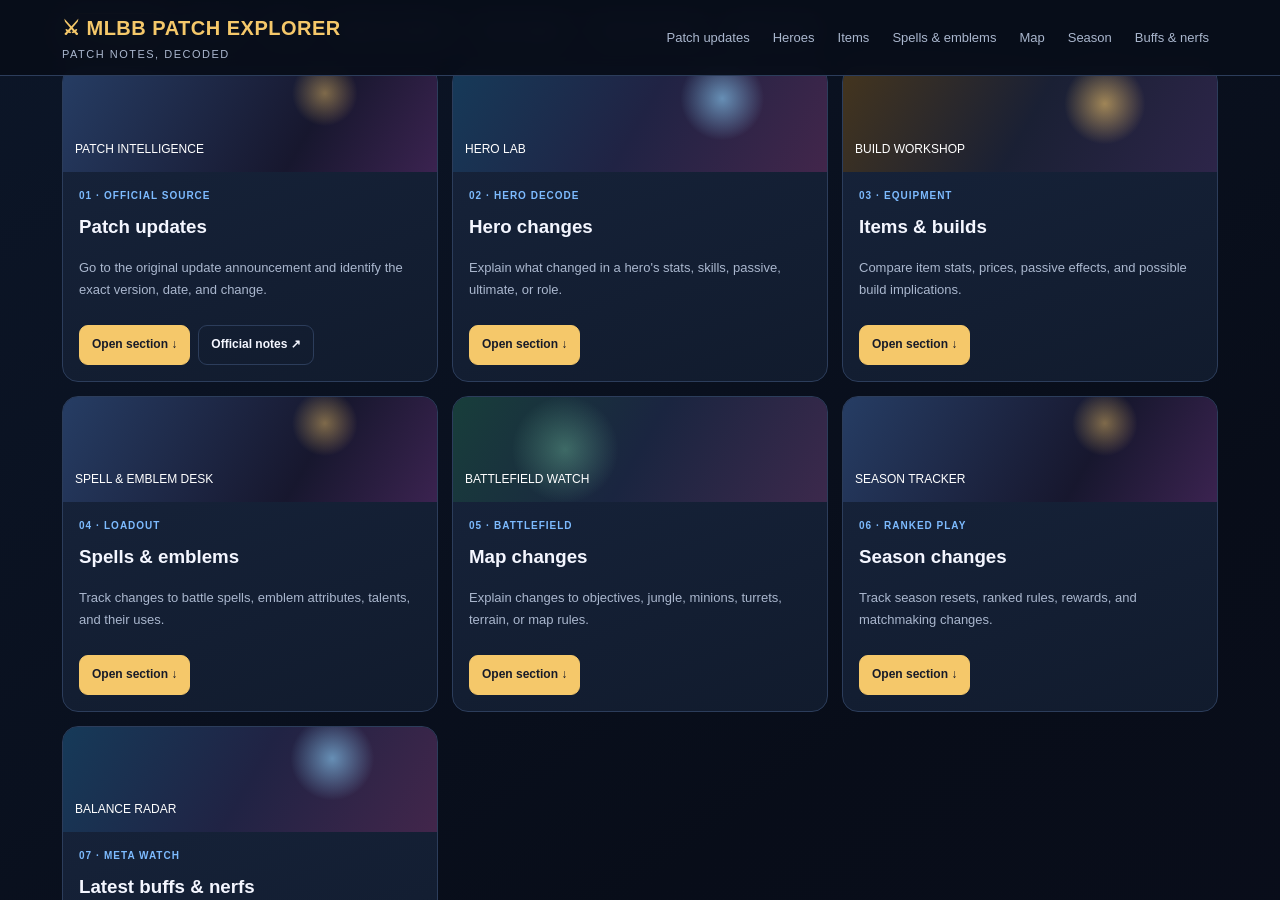
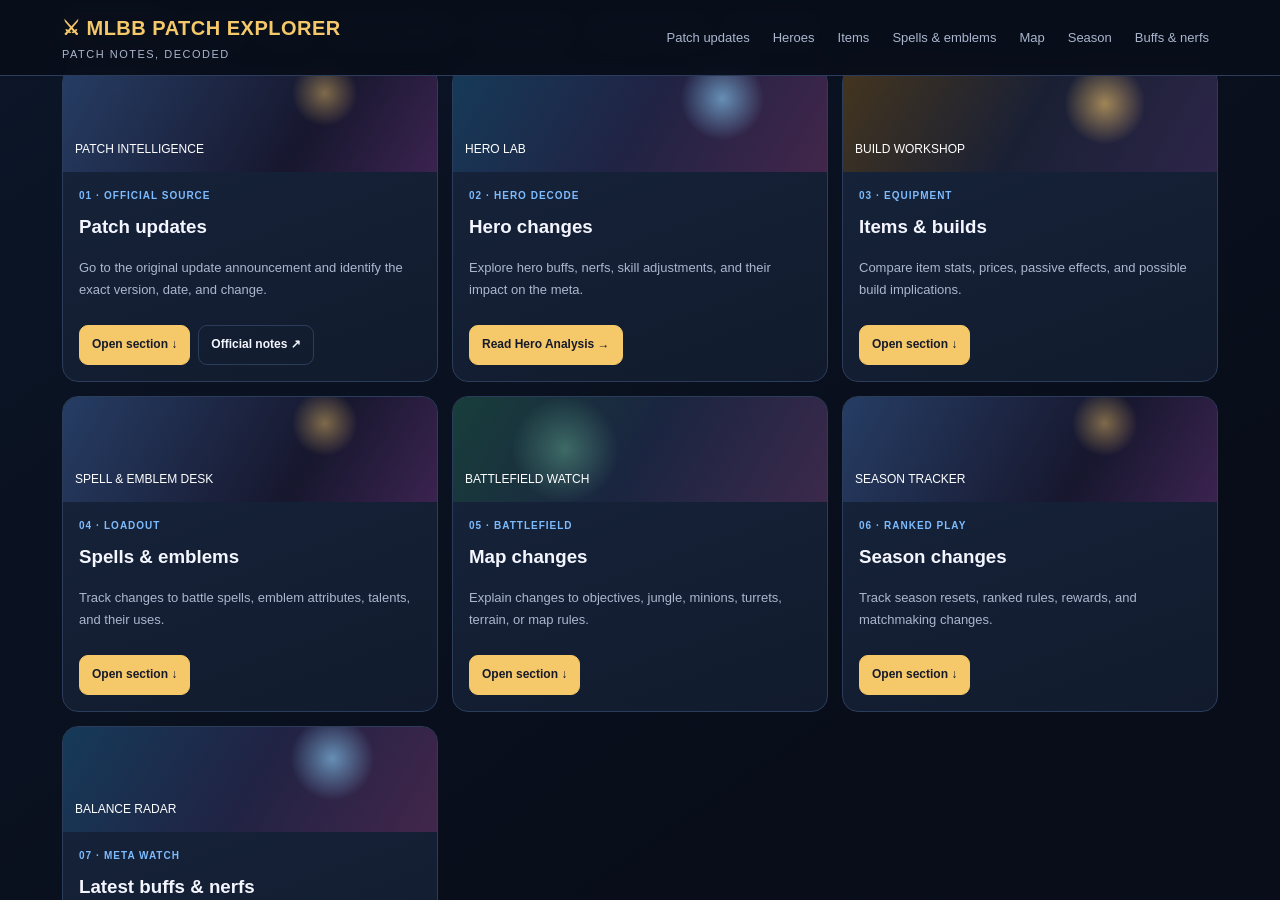
Before and after one commit to TridipBasumatary/ciaproject, a Jekyll site: the page index.html, which Jekyll copies as it is, in a window 1280 px wide and 900 px high, scrolled down 1365 px. Built offline with Jekyll 4.4.1, drawn with Linux system fonts in a browser that asks for light colours.

Commit message:
Update index.html

```diff
--- a/index.html
+++ b/index.html
@@ -106,7 +106,22 @@
   </div>
   <div class="cards" id="categoryCards">
     <article class="card" data-keywords="patch official updates notes version"><div class="card-art">PATCH INTELLIGENCE</div><div class="card-body"><div class="tag">01 · Official source</div><h3>Patch updates</h3><p>Go to the original update announcement and identify the exact version, date, and change.</p><div class="actions"><a class="btn primary" href="#patch-updates">Open section ↓</a><a class="btn" href="https://www.mobilelegends.com/news/patch-notes" target="_blank" rel="noopener noreferrer">Official notes ↗</a></div></div></article>
-    <article class="card" data-keywords="hero heroes skill passive ultimate damage cooldown"><div class="card-art hero-bg">HERO LAB</div><div class="card-body"><div class="tag">02 · Hero decode</div><h3>Hero changes</h3><p>Explain what changed in a hero's stats, skills, passive, ultimate, or role.</p><div class="actions"><a class="btn primary" href="#heroes">Open section ↓</a></div></div></article>
+
+<article class="card" data-keywords="hero heroes skill passive ultimate damage cooldown">
+  <div class="card-art hero-bg">HERO LAB</div>
+  <div class="card-body">
+    <div class="tag">02 · Hero decode</div>
+    <h3>Hero changes</h3>
+    <p>Explore hero buffs, nerfs, skill adjustments, and their impact on the meta.</p>
+    <div class="actions">
+      <a class="btn primary"
+         href="/ciaproject/guides/hero-changes/">
+        Read Hero Analysis →
+      </a>
+    </div>
+  </div>
+</article>
+
     <article class="card" data-keywords="item equipment build attack defense magic penetration"><div class="card-art item-bg">BUILD WORKSHOP</div><div class="card-body"><div class="tag">03 · Equipment</div><h3>Items & builds</h3><p>Compare item stats, prices, passive effects, and possible build implications.</p><div class="actions"><a class="btn primary" href="#items">Open section ↓</a></div></div></article>
     <article class="card" data-keywords="battle spell emblem talent retri flicker execute"><div class="card-art">SPELL & EMBLEM DESK</div><div class="card-body"><div class="tag">04 · Loadout</div><h3>Spells & emblems</h3><p>Track changes to battle spells, emblem attributes, talents, and their uses.</p><div class="actions"><a class="btn primary" href="#spells-emblems">Open section ↓</a></div></div></article>
     <article class="card" data-keywords="map battlefield turtle lord jungle minion turret"><div class="card-art map-bg">BATTLEFIELD WATCH</div><div class="card-body"><div class="tag">05 · Battlefield</div><h3>Map changes</h3><p>Explain changes to objectives, jungle, minions, turrets, terrain, or map rules.</p><div class="actions"><a class="btn primary" href="#map">Open section ↓</a></div></div></article>
```
